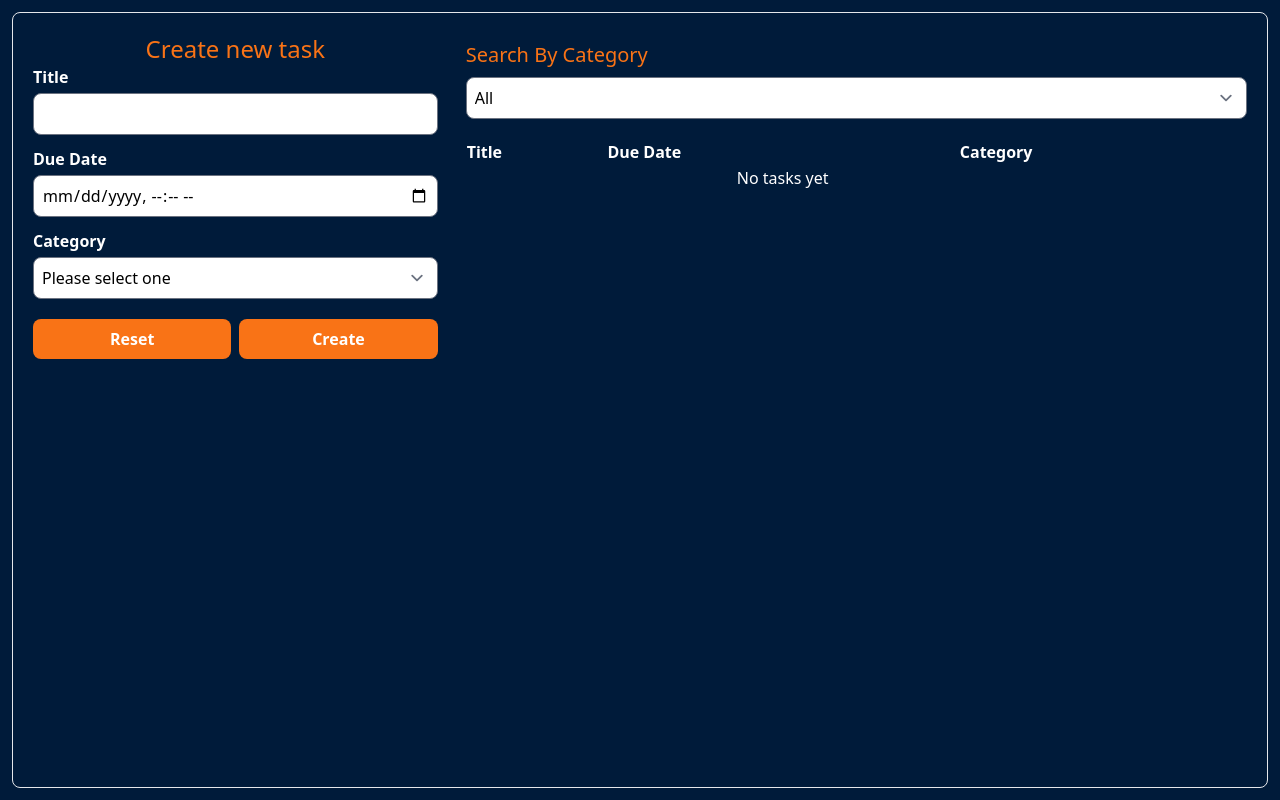
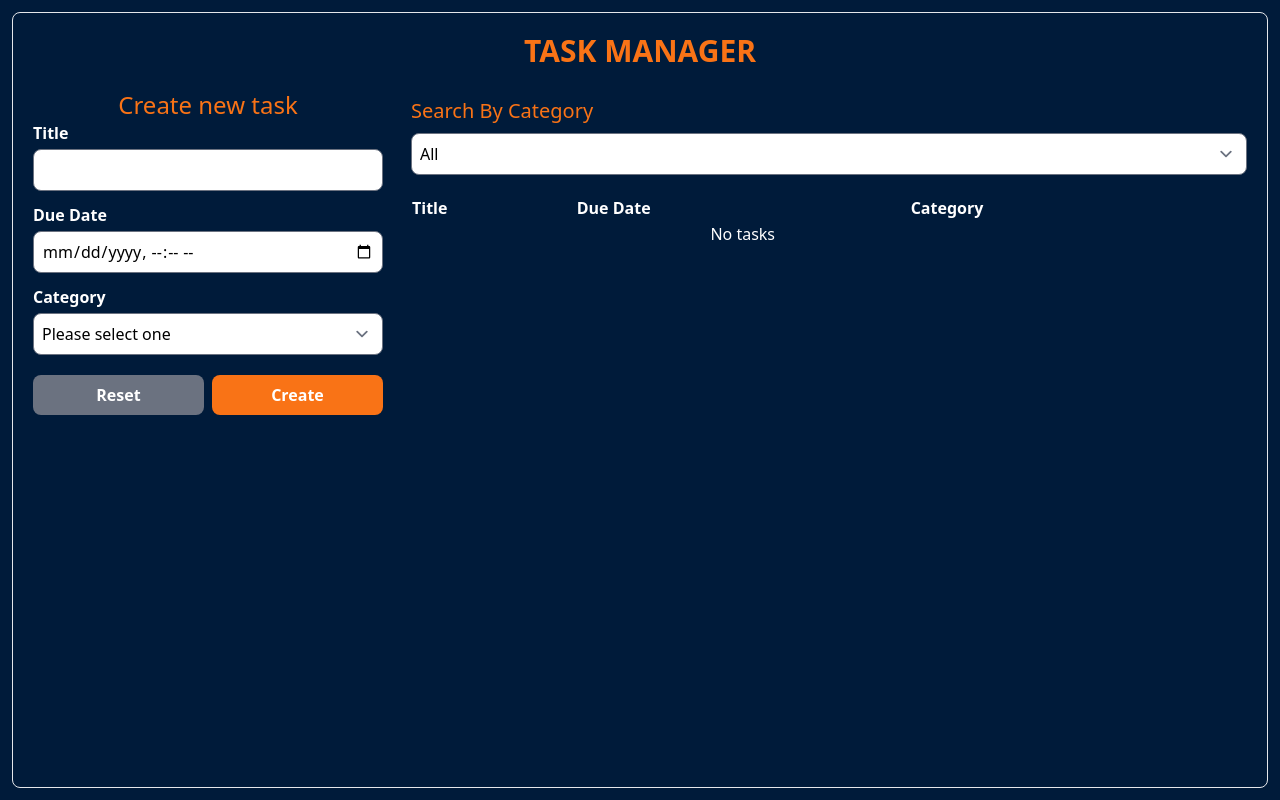
Before and after one commit to daniel-liemng/task_manager_react, a React (Vite) app: page / in a window 1280 px wide. Built offline with nearby package versions, Linux system fonts and the light colour scheme.

Commit message:
localStorage

```diff
--- a/src/App.tsx
+++ b/src/App.tsx
@@ -12,10 +12,15 @@ import TaskFilter from './components/TaskFilter';
 //   { id: 4, title: 'Task 4', dueDate: '09-08-2023', category: 'Work' },
 // ];
 
+const getTaskFromLocalStorage = () => {
+  const localTasks = localStorage.getItem('tasks');
+  return localTasks ? JSON.parse(localTasks) : [];
+};
+
 const App = () => {
-  const [tasks, setTasks] = useState<Task[]>([]);
+  const [tasks, setTasks] = useState<Task[]>(getTaskFromLocalStorage());
 
-  const [searchTerm, setSearchTerm] = useState<string>('');
+  const [searchTerm, setSearchTerm] = useState<string>('All');
   const [filteredTasks, setFilteredTasks] = useState<Task[]>(tasks);
 
   useEffect(() => {
@@ -36,8 +41,10 @@ const App = () => {
       dueDate: task.dueDate,
       category: task.category,
     };
+    const newTasks = [...tasks, newTask];
 
-    setTasks([...tasks, newTask]);
+    setTasks(newTasks);
+    localStorage.setItem('tasks', JSON.stringify(newTasks));
     reset();
   };
 
@@ -50,18 +57,20 @@ const App = () => {
     setSearchTerm(category);
   };
 
-  console.log('aaa', tasks);
-  console.log('bbb', searchTerm);
-
   return (
     <div className='w-full h-screen p-3'>
-      <div className='flex gap-7 flex-wrap p-5 w-full h-full border rounded-lg'>
-        <div className='w-1/3'>
-          <TaskForm onAddTask={handleAddTask} />
-        </div>
-        <div className='flex-1'>
-          <TaskFilter onSearchByCategory={handleSearchByCategory} />
-          <TaskList tasks={filteredTasks} onDelete={handleDeleteTask} />
+      <div className=' p-5 w-full h-full border rounded-lg'>
+        <h2 className='text-3xl text-center text-orange-500 font-semibold mb-5 uppercase'>
+          Task Manager
+        </h2>
+        <div className='flex gap-7 flex-wrap'>
+          <div className='w-[350px]'>
+            <TaskForm onAddTask={handleAddTask} />
+          </div>
+          <div className='flex-1'>
+            <TaskFilter onSearchByCategory={handleSearchByCategory} />
+            <TaskList tasks={filteredTasks} onDelete={handleDeleteTask} />
+          </div>
         </div>
       </div>
     </div>
--- a/src/components/TaskForm.tsx
+++ b/src/components/TaskForm.tsx
@@ -90,7 +90,11 @@ const TaskForm: React.FC<TaskFormProps> = ({ onAddTask }) => {
           >
             Category
           </label>
-          <select {...register('category')} className='p-2 rounded-lg w-full'>
+          <select
+            id='category'
+            {...register('category')}
+            className='p-2 rounded-lg w-full'
+          >
             <option value=''>Please select one</option>
             {categories.map((category, index) => (
               <option value={category} key={index}>
@@ -107,7 +111,7 @@ const TaskForm: React.FC<TaskFormProps> = ({ onAddTask }) => {
           <button
             type='button'
             onClick={() => reset()}
-            className='w-full py-2 text-white font-semibold bg-orange-500 rounded-lg'
+            className='w-full py-2 text-white font-semibold bg-gray-500 rounded-lg'
           >
             Reset
           </button>
--- a/src/components/TaskList.tsx
+++ b/src/components/TaskList.tsx
@@ -41,7 +41,7 @@ const TaskList: React.FC<TaskListProps> = ({ tasks, onDelete }) => {
           ) : (
             <tr>
               <td></td>
-              <td className='text-center'>No tasks yet</td>
+              <td className='text-center'>No tasks</td>
               <td></td>
               <td></td>
             </tr>
```
